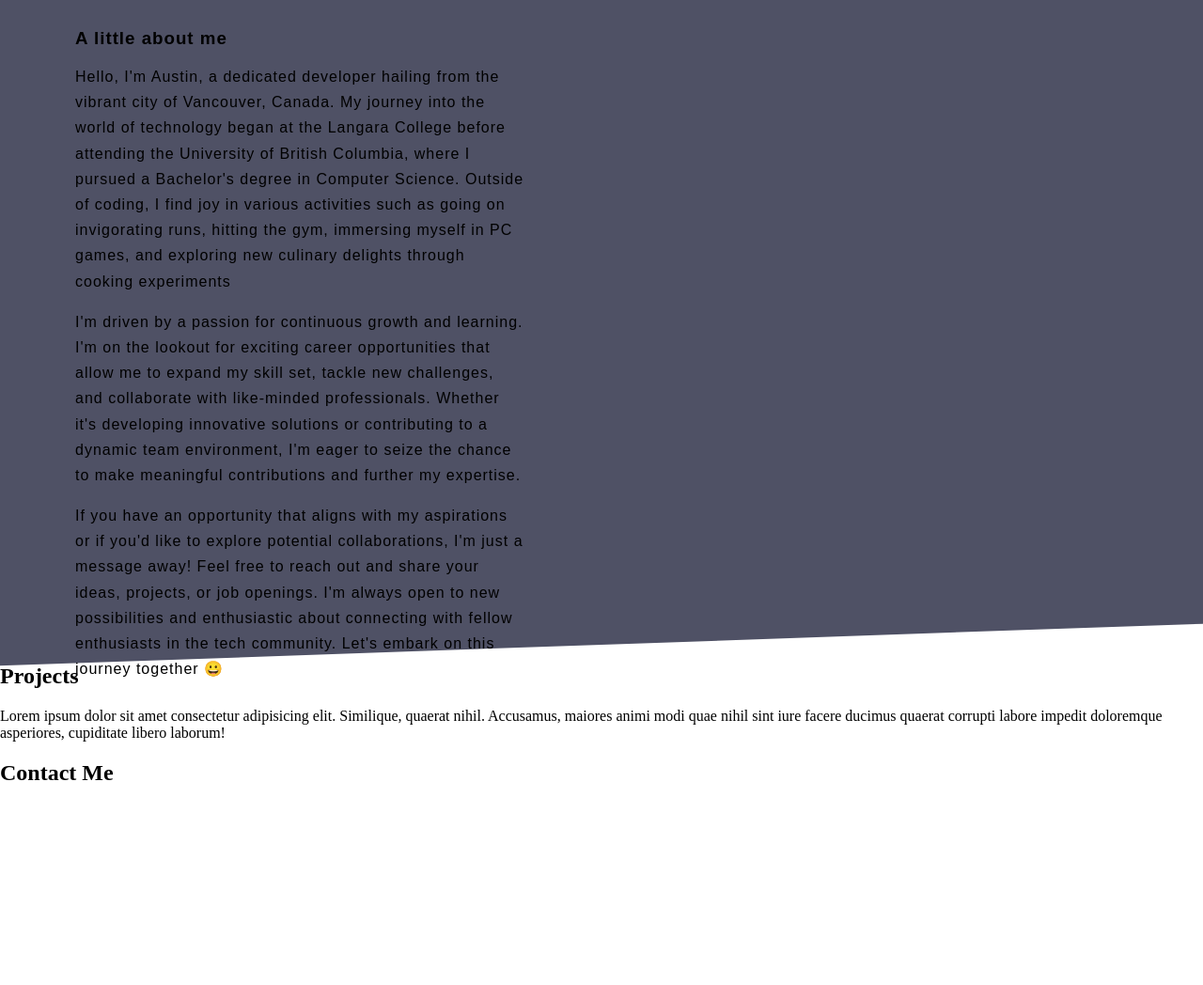
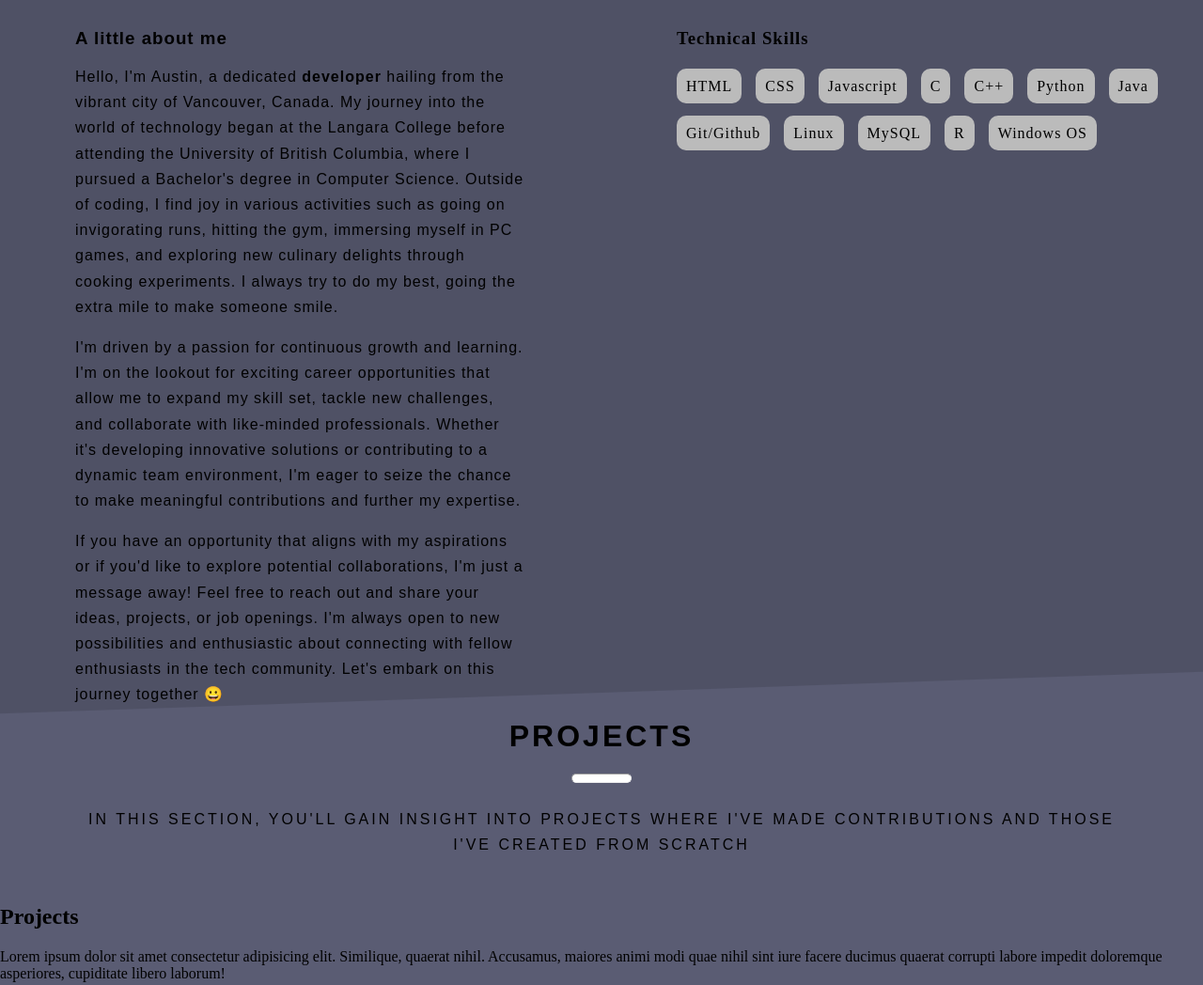
Before and after one commit to dev-awong/profolio, a plain HTML site: page index.html in a window 1280 px wide. Shown: the part 680-1728 px from the top of the page at 94% size. Before the commit the page ends 1535 px from the top, so only its background shows below. Drawn offline with Linux system fonts and the light colour scheme.

Commit message:
fixed height issues

```diff
--- a/css/styles.css
+++ b/css/styles.css
@@ -194,7 +194,7 @@ position: relative;
     z-index: -1;
     transform: skewY(-2deg);
     margin-top: -1px;
-    height: 110vh;
+    min-height: 110vh;
 }
 .sep {
     height: 10px;
@@ -234,3 +234,25 @@ position: relative;
 .about-writing{
     line-height: 1.7;
 }
+.skills-boxes-container{
+    background-color: #bbb;
+    padding: 10px;
+    border-radius: 10px;
+    line-height: 50px;
+    margin-right: 10px;
+}
+.skills-boxes{
+    padding-top: 10px;
+    letter-spacing: 1px;
+
+}
+
+#projects {
+    background-color: #5a5c73;
+    padding-top: 1px;
+    position: relative;
+    z-index: -1;
+    transform: skewY(-2deg);
+    margin-top: -20px;
+    min-height: 110vh;
+}
--- a/index.html
+++ b/index.html
@@ -1,5 +1,6 @@
 <!DOCTYPE html>
 <html lang="en">
+
 <head>
     <link rel="stylesheet" href="css/styles.css">
     <meta charset="UTF-8">
@@ -7,6 +8,7 @@
     <meta name="viewport" content="width=device-width, initial-scale=1.0">
     <title>Profile</title>
 </head>
+
 <body>
     <header id="jumps">
         <div class="container">
@@ -93,7 +95,8 @@
             <div class="center">
                 <h2 class="head-sub">About Me</h2>
                 <hr class="sep">
-        <span class="desc-sec">In this section, you'll discover more about me, my background, and my proficiency in various technical skills.</span>
+                <span class="desc-sec">In this section, you'll discover more about me, my background, and my proficiency
+                    in various technical skills.</span>
             </div>
             <!-- Contents -->
             <div class="about-content">
@@ -102,33 +105,64 @@
                     <h3 class="about-title">A little about me</h3>
                     <div class="about-writing">
                         <p class="about-para">
-                        Hello, I'm Austin, a dedicated developer hailing from the vibrant city of Vancouver, Canada. My journey into the world of
-                        technology began at the Langara College before attending the University of British Columbia, where I pursued a Bachelor's degree
-                        in Computer Science. Outside of coding, I find joy in various activities such as going on invigorating runs, hitting the gym, immersing
-                        myself in PC games, and exploring new culinary delights through cooking experiments
+                            Hello, I'm Austin, a dedicated <strong>developer</strong> hailing from the vibrant city of
+                            Vancouver, Canada. My journey into the world of
+                            technology began at the Langara College before attending the University of British Columbia,
+                            where I pursued a Bachelor's degree
+                            in Computer Science. Outside of coding, I find joy in various activities such as going on
+                            invigorating runs, hitting the gym, immersing
+                            myself in PC games, and exploring new culinary delights through cooking experiments. I
+                            always try to do my best, going the extra mile to make
+                            someone smile.
                         </p>
                         <p class="about-para">
-                        I'm driven by a passion for continuous growth and learning. I'm on the lookout for exciting career opportunities that allow me to expand
-                        my skill set, tackle new challenges, and collaborate with like-minded professionals. Whether it's developing innovative solutions  or
-                        contributing to a dynamic team environment, I'm eager to seize the chance to make meaningful contributions and further my expertise.
+                            I'm driven by a passion for continuous growth and learning. I'm on the lookout for exciting
+                            career opportunities that allow me to expand
+                            my skill set, tackle new challenges, and collaborate with like-minded professionals. Whether
+                            it's developing innovative solutions or
+                            contributing to a dynamic team environment, I'm eager to seize the chance to make meaningful
+                            contributions and further my expertise.
                         </p>
                         <p class="about-para">
-                        If you have an opportunity that aligns with my aspirations or if you'd like to explore potential collaborations, I'm just a message away!
-                        Feel free to reach out and share your ideas, projects, or job openings. I'm always open to new possibilities and enthusiastic about connecting
-                        with fellow enthusiasts in the tech community. Let's embark on this journey together &#128512
+                            If you have an opportunity that aligns with my aspirations or if you'd like to explore
+                            potential collaborations, I'm just a message away!
+                            Feel free to reach out and share your ideas, projects, or job openings. I'm always open to
+                            new possibilities and enthusiastic about connecting
+                            with fellow enthusiasts in the tech community. Let's embark on this journey together
+                            &#128512
                         </p>
                     </div>
                 </div>
                 <!-- Skillsets -->
-            <div>
-
+                <div class="skills-container">
+                    <h3 class="about-title">Technical Skills</h3>
+                    <div class="skills-boxes">
+                        <span class="skills-boxes-container">HTML</span>
+                        <span class="skills-boxes-container">CSS</span>
+                        <span class="skills-boxes-container">Javascript</span>
+                        <span class="skills-boxes-container">C</span>
+                        <span class="skills-boxes-container">C++</span>
+                        <span class="skills-boxes-container">Python</span>
+                        <span class="skills-boxes-container">Java</span>
+                        <span class="skills-boxes-container">Git/Github</span>
+                        <span class="skills-boxes-container">Linux</span>
+                        <span class="skills-boxes-container">MySQL</span>
+                        <span class="skills-boxes-container">R</span>
+                        <span class="skills-boxes-container">Windows OS</span>
+                    </div>
                 </div>
             </div>
 
         </div>
-
     </div>
     <div id="projects">
+        <div class="fix-angle">
+            <div class="center">
+                <h2 class="head-sub">Projects</h2>
+                <hr class="sep">
+                <span class="desc-sec">In this section, you'll gain insight into projects where I've made contributions and
+                    those I've created from scratch</span>
+            </div>
             <h2>Projects</h2>
             <p>
                 Lorem ipsum dolor sit amet consectetur adipisicing elit. Similique, quaerat nihil.
@@ -136,6 +170,8 @@
                 impedit doloremque asperiores, cupiditate libero laborum!
             </p>
         </div>
+    </div>
+    <span><a href="#about">About</a></span>
     <script src="script.js"></script>
     <footer id="contact">
         <div>
@@ -143,4 +179,5 @@
         </div>
     </footer>
 </body>
+
 </html>
```
Lines whose indentation alone changed are shown as unchanged.
